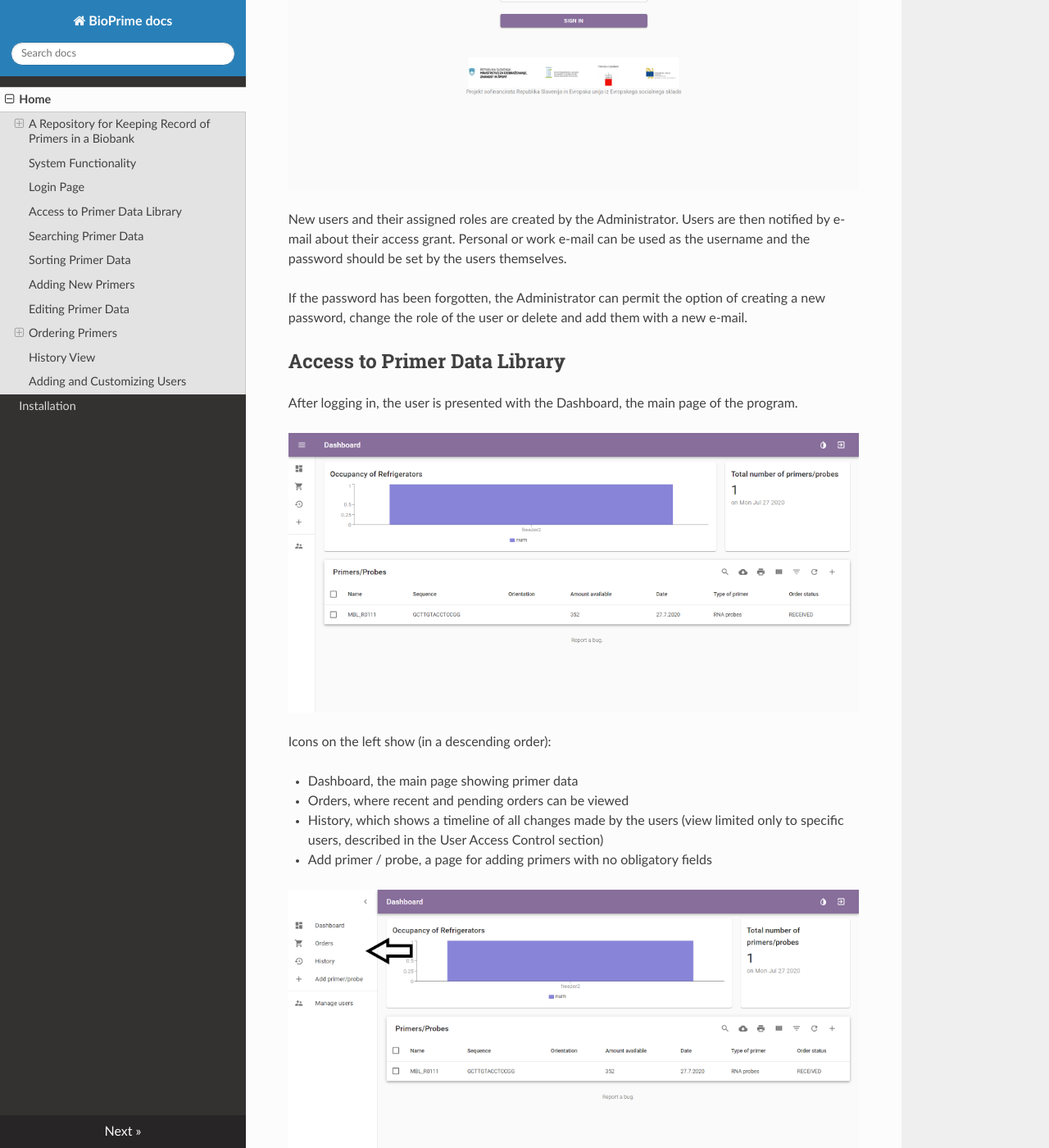
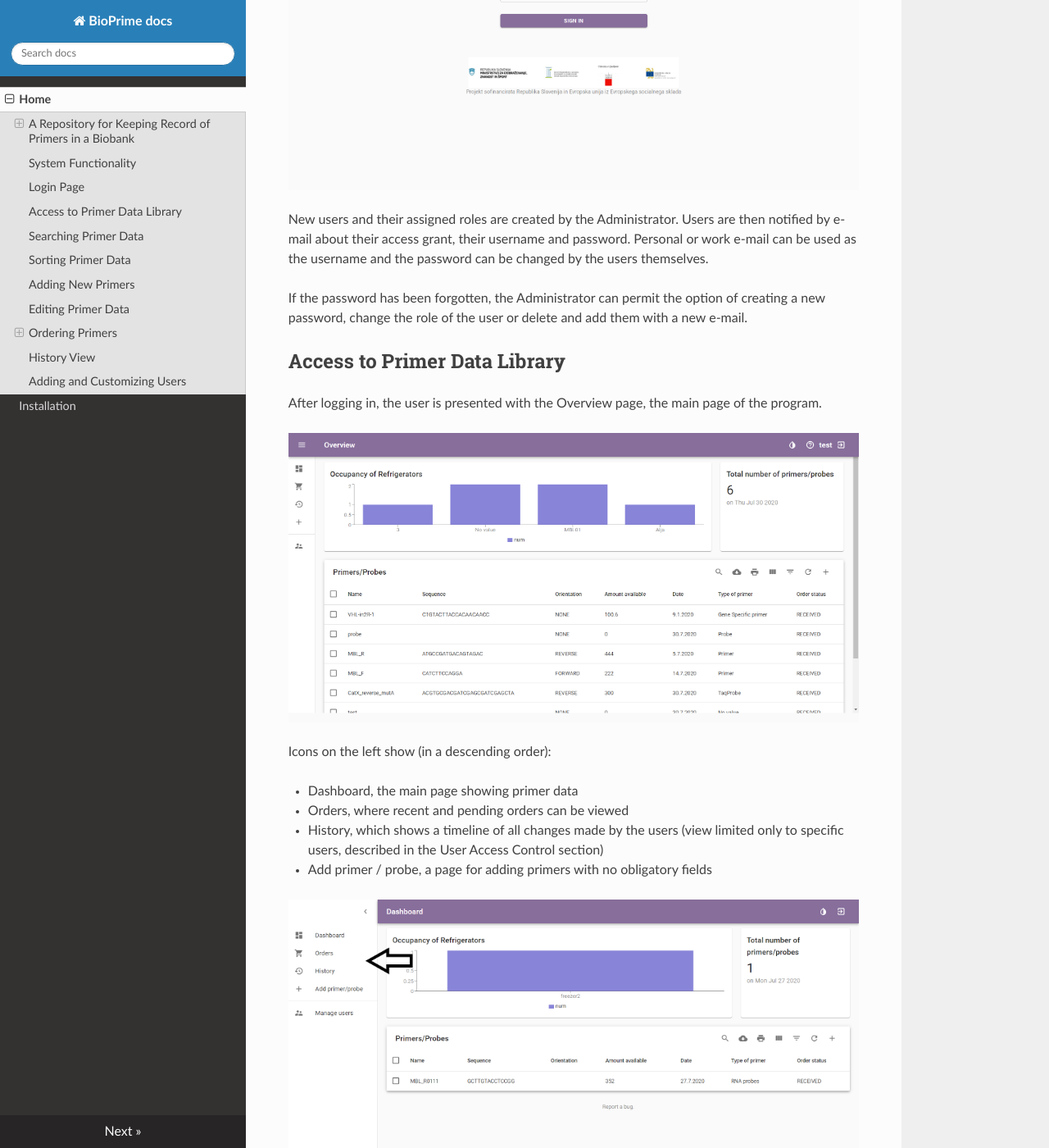
Before and after one commit to Bio-Prime/documentation, an MkDocs documentation site: the page built from docs/index.md, in a window 1280 px wide and 1400 px high, scrolled down 3498 px. Shown: the whole window at 82% size. Built offline with MkDocs 1.6.1, drawn with Linux system fonts in a browser that asks for light colours; nearby versions of some CDN libraries; old or Windows-style settings are respelled for this version of MkDocs; some of the changed text lies outside the part shown.

Commit message:
dodala opis gumbov zgoraj desno

```diff
--- a/docs/index.md
+++ b/docs/index.md
@@ -73,15 +73,15 @@ When you access the BioPrime website, the page first offers you the login option
 
 ![login](./login.png)
 
-New users and their assigned roles are created by the Administrator. Users are then notified by e-mail about their access grant. Personal or work e-mail can be used as the username and the password should be set by the users themselves.
+New users and their assigned roles are created by the Administrator. Users are then notified by e-mail about their access grant, their username and password. Personal or work e-mail can be used as the username and the password can be changed by the users themselves.
 
 If the password has been forgotten, the Administrator can permit the option of creating a new password, change the role of the user or delete and add them with a new e-mail.
 
 ## Access to Primer Data Library
 
-After logging in, the user is presented with the Dashboard, the main page of the program.
+After logging in, the user is presented with the Overview page, the main page of the program.
 
-![menu1](./menu1.png)
+![overview](./overview.png)
 
 Icons on the left show (in a descending order):
 
@@ -91,6 +91,10 @@ Icons on the left show (in a descending order):
 * Add primer / probe, a page for adding primers with no obligatory fields
 
 ![menu2](./menu2.png)
+
+In the top right corner there’s a button for changing the theme, the link to specifications (“?” icon) and the user’s username next to the logout button.
+
+![overview2](./overview2.png)
 
 The Administrator also has access to the "Manage Users" page, where they can add / delete users and change their roles.
 
```
Also changed, not shown: docs/overview.png (added), docs/overview2.png (added).
